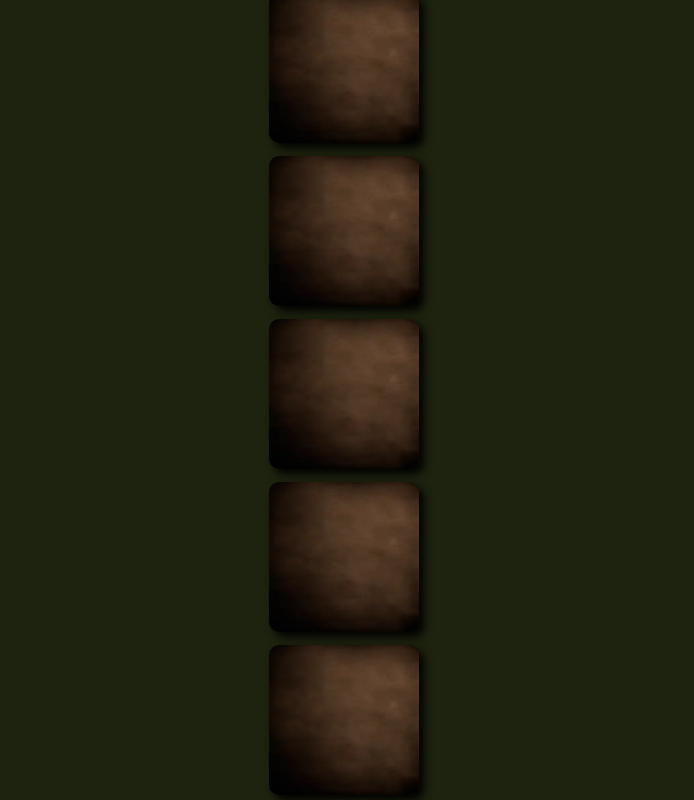
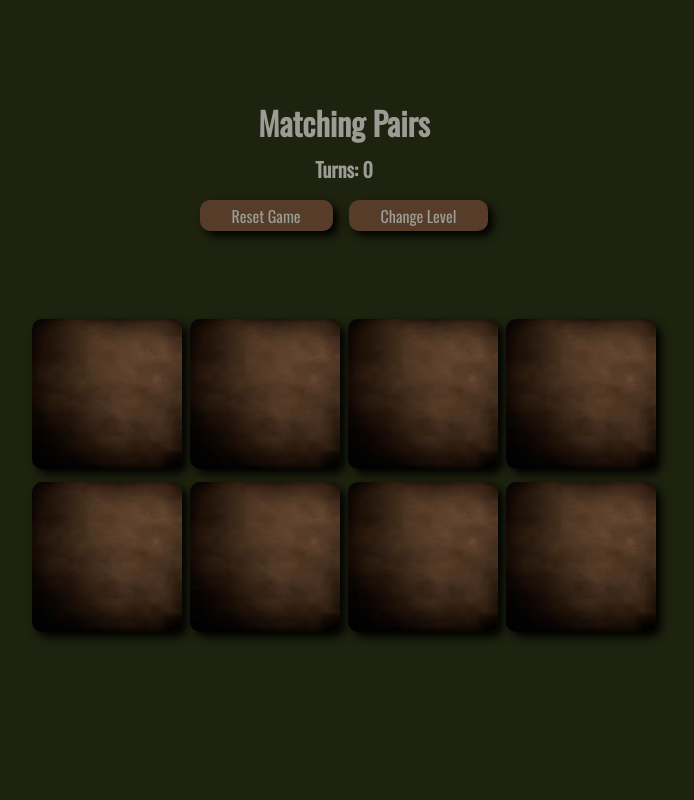
Before and after one commit to gizemnkorkmaz/matching-pairs, a React (Create React App) app: page / in a window 1280 px wide. Both pictures are taken after a click on the button "Easy". Shown: the top 800 px of the page, without its empty margins (296-990 px from the left). Built offline with nearby package versions, Linux system fonts and the light colour scheme.

Commit message:
Rename gameLevel to gameDifficulty in Board.jsx

```diff
--- a/src/components/Board/Board.jsx
+++ b/src/components/Board/Board.jsx
@@ -16,7 +16,7 @@ const BoardStyled = styled.div`
   max-width: 1400px;
 `;
 
-function Board({ duplicatedCards, setIsStartGame, gameLevel }) {
+function Board({ duplicatedCards, setIsStartGame, gameDifficulty }) {
   const [cards, setCards] = useState(shuffleArray(duplicatedCards));
   const [cardPair, setCardPair] = useState([]);
   const [flippedCardList, setFlippedCardList] = useState([]);
@@ -90,7 +90,7 @@ function Board({ duplicatedCards, setIsStartGame, gameLevel }) {
         resetGame={resetGame}
         changeLevel={changeLevel}
       />
-      <BoardStyled className={gameLevel}>
+      <BoardStyled className={gameDifficulty}>
         {cards.map((card) => {
           return (
             <Card
```
